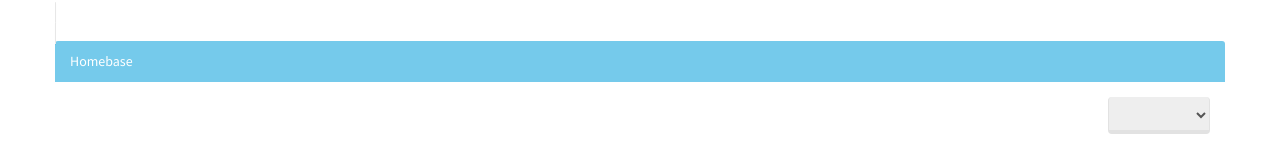
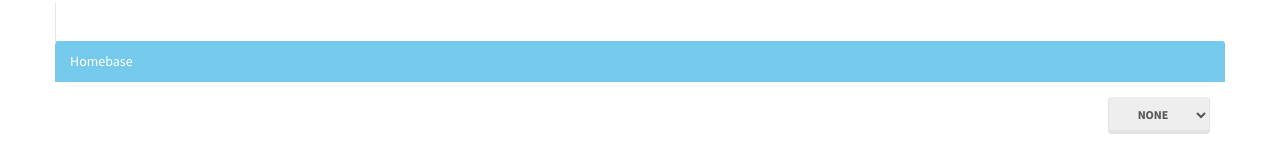
Before and after one commit to ChargerIIC/Frostgrave-WarRoster, an Angular app: page / in a window 1280 px wide. Shown: the part 850-998 px from the top of the page. Built offline with nearby package versions, Linux system fonts and the light colour scheme; a web font is replaced by a local one.

Commit message:
FIX: Intial Homebase settings wasn't showing

```diff
--- a/src/app/wizard-homebase-panel/wizard-homebase-panel.component.html
+++ b/src/app/wizard-homebase-panel/wizard-homebase-panel.component.html
@@ -1,7 +1,7 @@
 <div class="panel-heading">Homebase </div>
 <div class="panel-body">
   <div class="pull pull-right">
-    <select [ngModel]="userMage.home" (ngModelChange)="onHomebaseChange($event)" class="btn btn-default dropdown-toggle">
+    <select [ngModel]="userMage.base" (ngModelChange)="onHomebaseChange($event)" class="btn btn-default dropdown-toggle">
       <option *ngFor="let base of homebaseOptions" [ngValue]="base">{{base.name}}</option>
     </select>
   </div>
```
